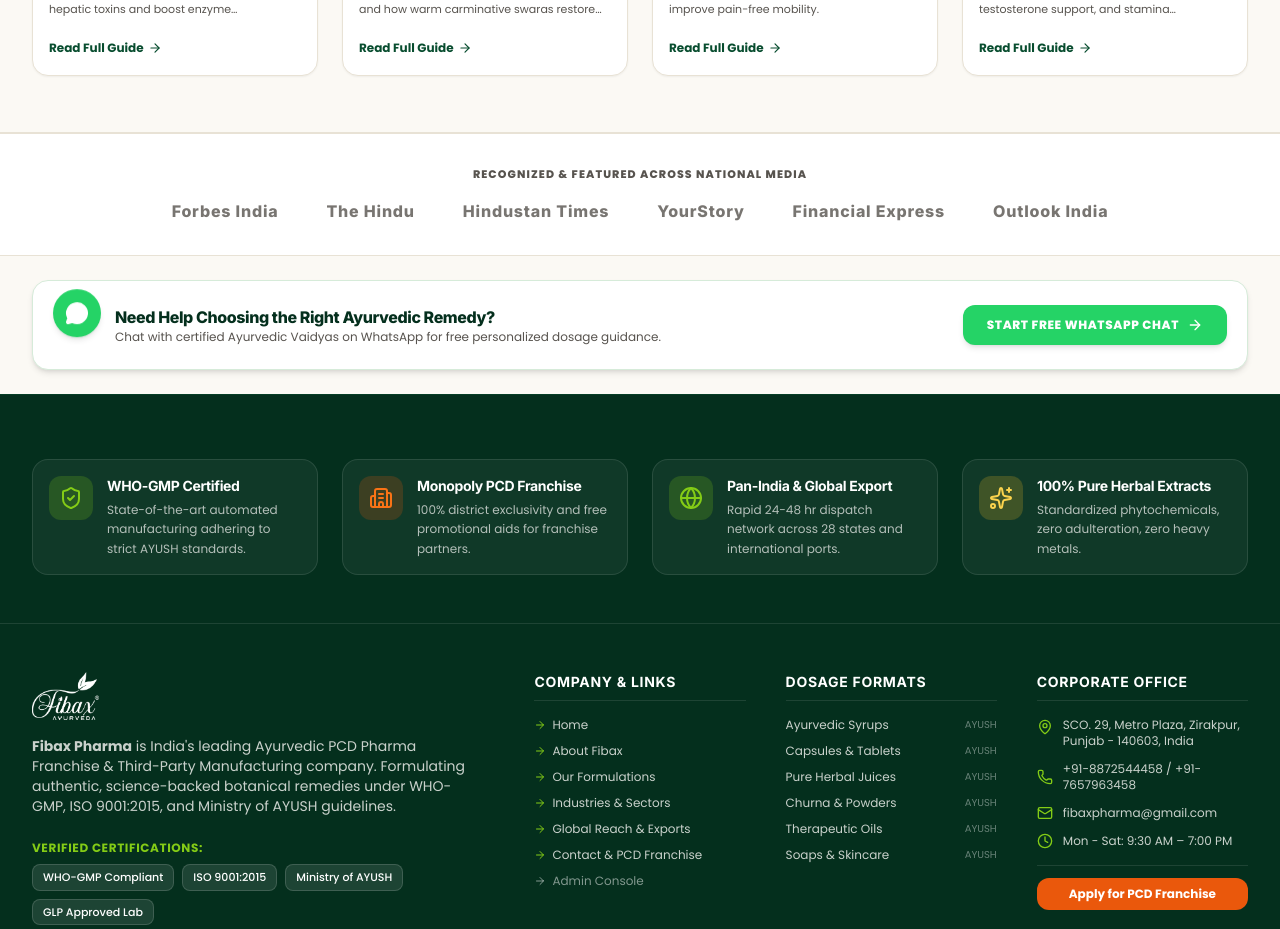
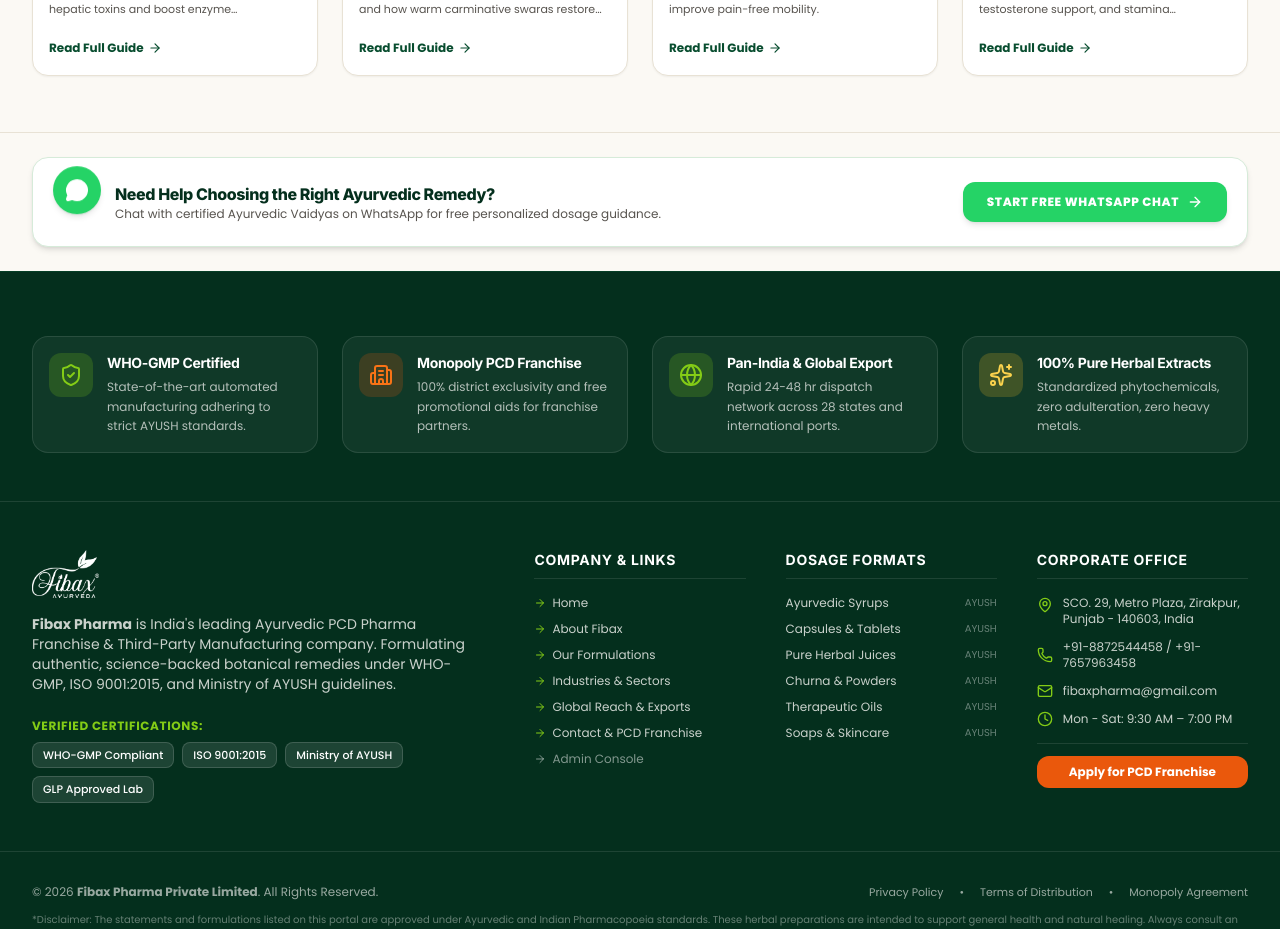
Before and after one commit to sameer3028/E-fibax, a React (Vite) app in the folder client/: page / in a window 1280 px wide. Shown: the part 7220-8149 px from the top of the page. Built offline with nearby package versions, Linux system fonts and the light colour scheme; no server answers.

Commit message:
refactor: remove national media ticker (MediaPressBar) from Home page

```diff
--- a/client/src/pages/Home.jsx
+++ b/client/src/pages/Home.jsx
@@ -9,7 +9,6 @@
 import { TestimonialsSection } from '../components/sections/TestimonialsSection';
 import { AppPromoSection } from '../components/sections/AppPromoSection';
 import { BlogsSection } from '../components/sections/BlogsSection';
-import { MediaPressBar } from '../components/sections/MediaPressBar';
 import { FloatingConsultationBar } from '../components/sections/FloatingConsultationBar';
 import { Building2, Globe, ShieldCheck, Factory, ArrowRight, Award, CheckCircle2 } from 'lucide-react';
 import { INDUSTRIES } from '../data/industries';
@@ -215,10 +214,7 @@
         <BlogsSection />
       </div>
 
-      {/* 13. Media & Logistics Ticker */}
-      <MediaPressBar />
-
-      {/* 15. Free Ayurvedic Consultation Bar */}
+      {/* 13. Free Ayurvedic Consultation Bar */}
       <FloatingConsultationBar />
     </div>
   );
```
